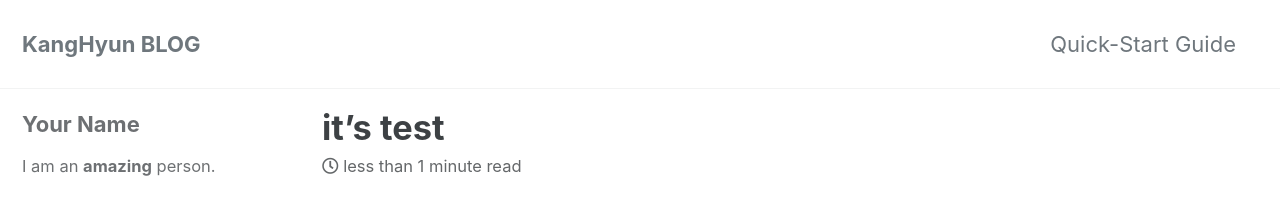
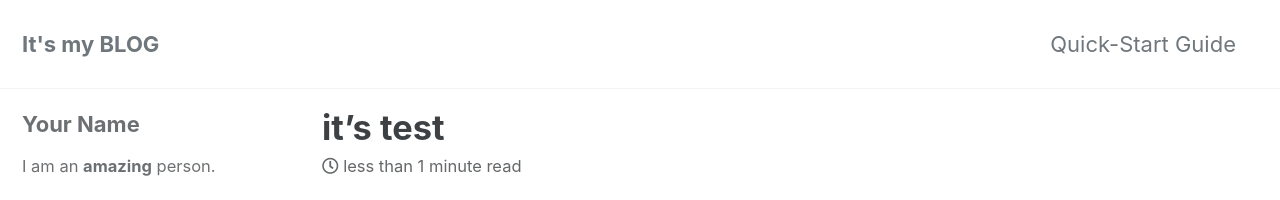
Before and after one commit to 20170781/20170781.github.io, a Jekyll site: the page built from _posts/2020-01-26-first.md, in a window 1280 px wide. Shown: the top 200 px of the page. Built offline with Jekyll 4.4.1, drawn with Linux system fonts in a browser that asks for light colours; cached includes are drawn as plain includes; formulas are drawn with MathJax 3.

Commit message:
블로그명 변경

```diff
--- a/_config.yml
+++ b/_config.yml
@@ -16,7 +16,7 @@ minimal_mistakes_skin    : "default" # "air", "aqua", "contrast", "dark", "dirt"
 
 # Site Settings
 locale                   : "en-US"
-title                    : "KangHyun BLOG"
+title                    : "It's my BLOG"
 title_separator          : "-"
 subtitle                 : # site tagline that appears below site title in masthead
 name                     : "KangHyun LEE"
```
